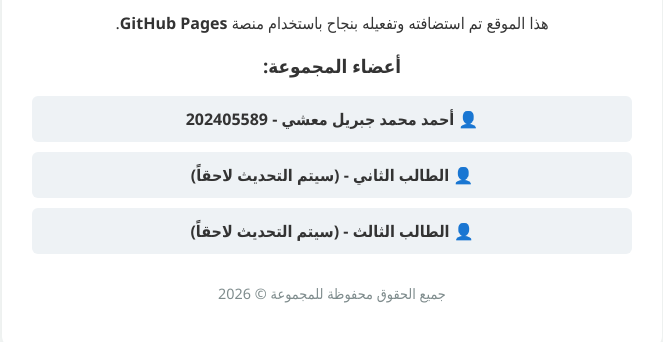
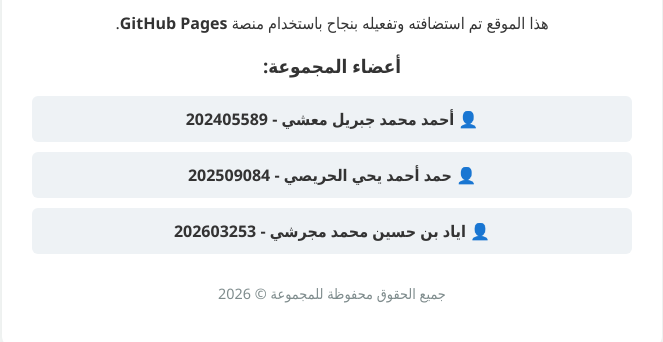
Before and after one commit to DMD243-Group4/GroupProject, a plain HTML site: page index.html in a window 1280 px wide. Shown: the part 174-516 px from the top of the page, without its empty margins (308-971 px from the left). Drawn offline with Linux system fonts and the light colour scheme.

Commit message:
Update group members in index.html

```diff
--- a/index.html
+++ b/index.html
@@ -21,8 +21,8 @@
         <h3>أعضاء المجموعة:</h3>
         <ul>
             <li>👤 أحمد محمد جبريل معشي - 202405589</li>
-            <li>👤 الطالب الثاني - (سيتم التحديث لاحقاً)</li>
-            <li>👤 الطالب الثالث - (سيتم التحديث لاحقاً)</li>
+            <li>👤 حمد أحمد يحي الحريصي - 202509084</li>
+            <li>👤 اياد بن حسين محمد مجرشي - 202603253</li>
         </ul>
 
         <div class="footer">
```
